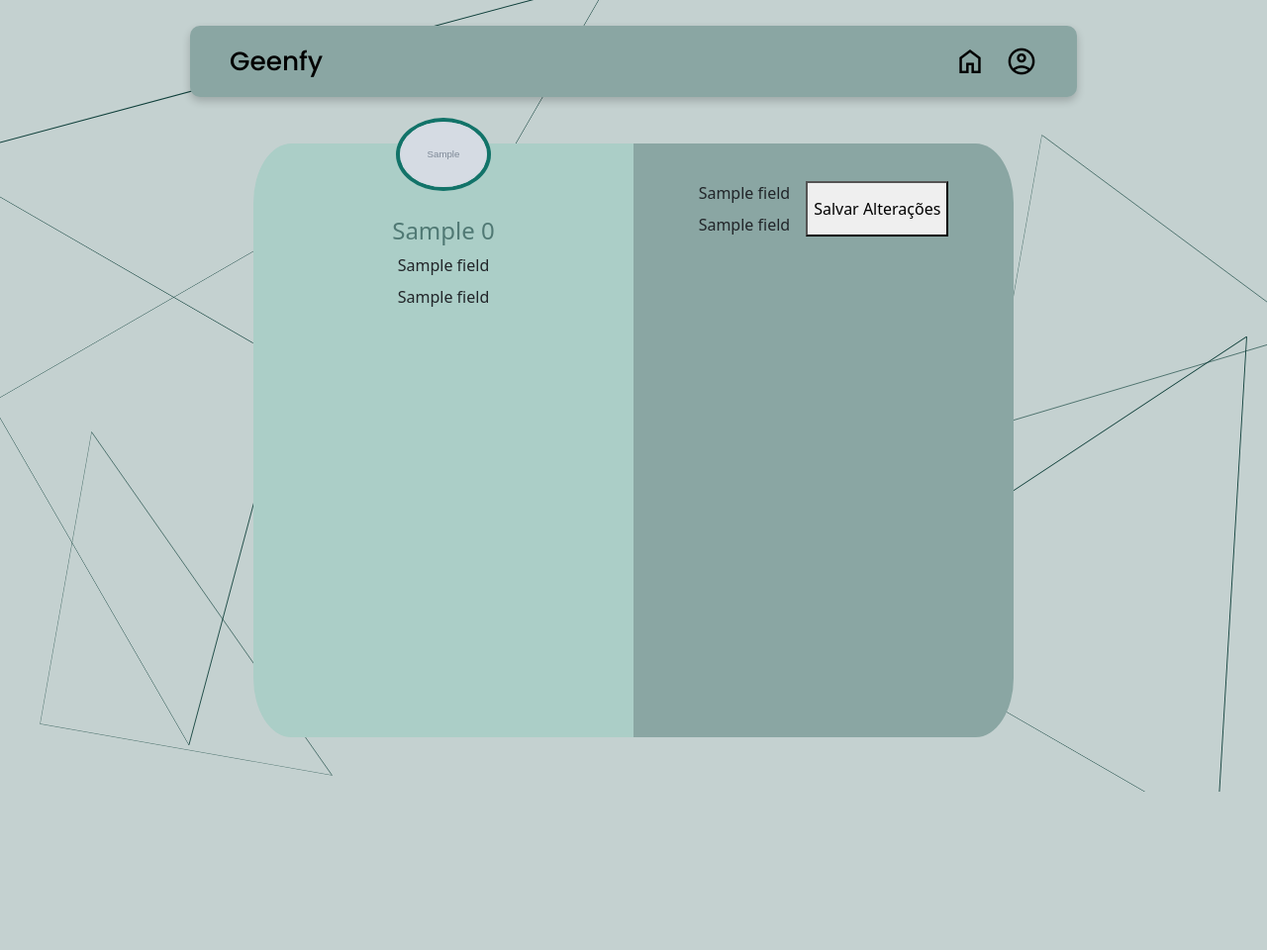
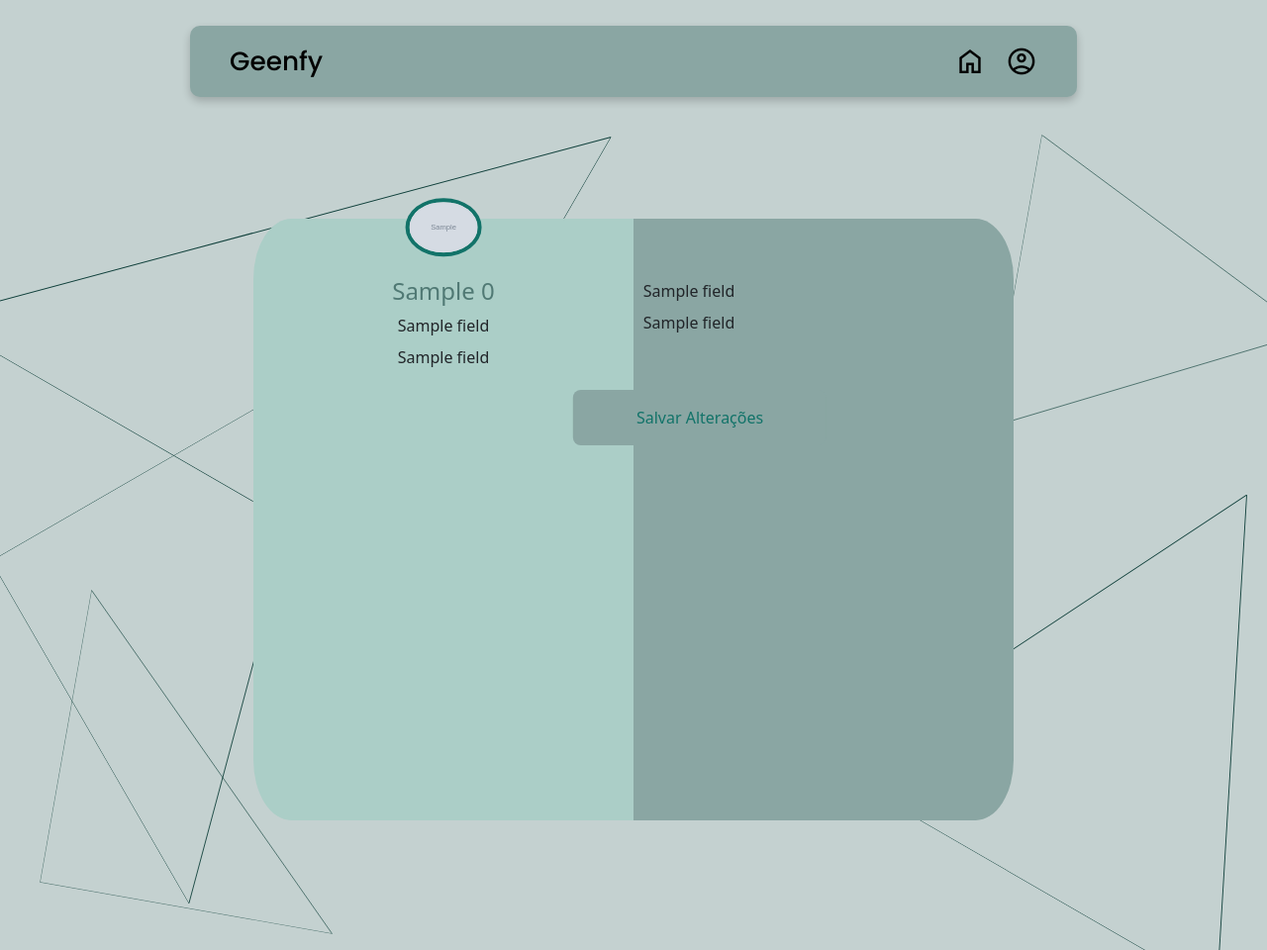
Before and after one commit to anatxzier/ProjetoRPA, a Django app: template RPA/geenfy/templates/editar_perfil.html in a window 1280 px wide. Shown: the whole page at 99% size. Before the commit the page ends 800 px from the top, so only its background shows below. Run offline with Django 3.2, Linux system fonts and the light colour scheme; the template is opened without the code that fills it: most values are stand-ins (such as "Sample title", 1, 10 or a date in 2020); grey boxes marked "Sample" are stand-in pictures; some libraries are stand-ins or nearby versions.

Commit message:
Co-authored-by: mariadudasn <mariadudasn@users.noreply.github.com>edit: style - editarperfil.css

```diff
--- a/RPA/geenfy/templates/editar_perfil.html
+++ b/RPA/geenfy/templates/editar_perfil.html
@@ -70,7 +70,7 @@
                 </div>
             {% endfor %}
 
-            <button type="submit" class="submit-button">Salvar Alterações</button>
+            <button class="btn-editar" type="submit">Salvar Alterações</button>
             </form>
         </div>
     </div>
--- a/RPA/static/css/styleEditarPerfil.css
+++ b/RPA/static/css/styleEditarPerfil.css
@@ -1,7 +1,7 @@
 .containerEditar{
     display: flex;
-    width: 100vw;
-    height: 100vh;
+    width: 100%;
+    height: 120vh;
     background-color: #C4D1D0;;
     justify-content: center;
     align-items: center;
@@ -9,7 +9,12 @@
     position: relative;
 
 
+
 }
+
+
+
+
 
 .contentEditar{
     display: flex;
@@ -57,7 +62,7 @@
 .lado1{
     background-color: #ABCEC7;
     width: 30vw;
-    height: 75vh;
+    height: 76vh;
     border-radius: 10% 0% 0% 10% ;
 }
 
@@ -68,12 +73,12 @@
 }
 
 .lado1 img{
-    width: 25%;
+    width: 20%;
     height: auto;
     border-radius: 50%;
     border: 0.3rem solid #127369;
     margin: 0;
-    transform: translateX(150%) translateY(-35%);
+    transform: translateX(200%) translateY(-35%);
 
 
 }
@@ -81,8 +86,8 @@
 .lado2{
     background-color: #8AA6A3;
     width: 30vw;
-    height: 75vh;
-    padding-top: 5%;
+    height: 76vh;
+    padding-top: 8%;
     border-radius: 0% 10% 10% 0%;
 
 }
@@ -102,6 +107,19 @@
     font-size: 1.5rem;
     color: #507974;
 }
+
+.btn-editar{
+    color: #127369;
+    background-color:#8AA6A3 ;
+    border-radius: 0.5rem;
+    border: none;
+    width: 20vw;
+    height: 7vh;
+    transform: translateX(-70%) translateY(200%);
+}
+
+
+
 
 .triangle1 {
     bottom: 60%;
```
Also changed, not shown: RPA/db.sqlite3.
